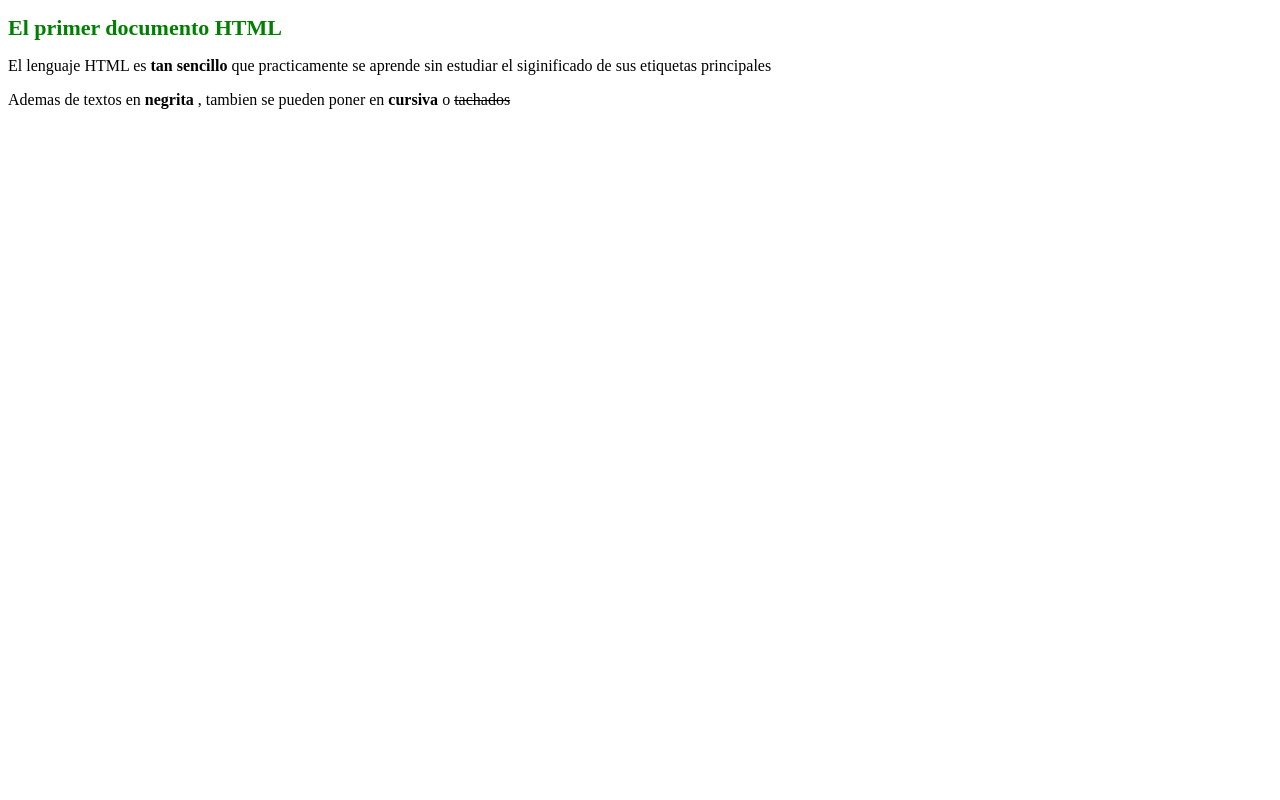
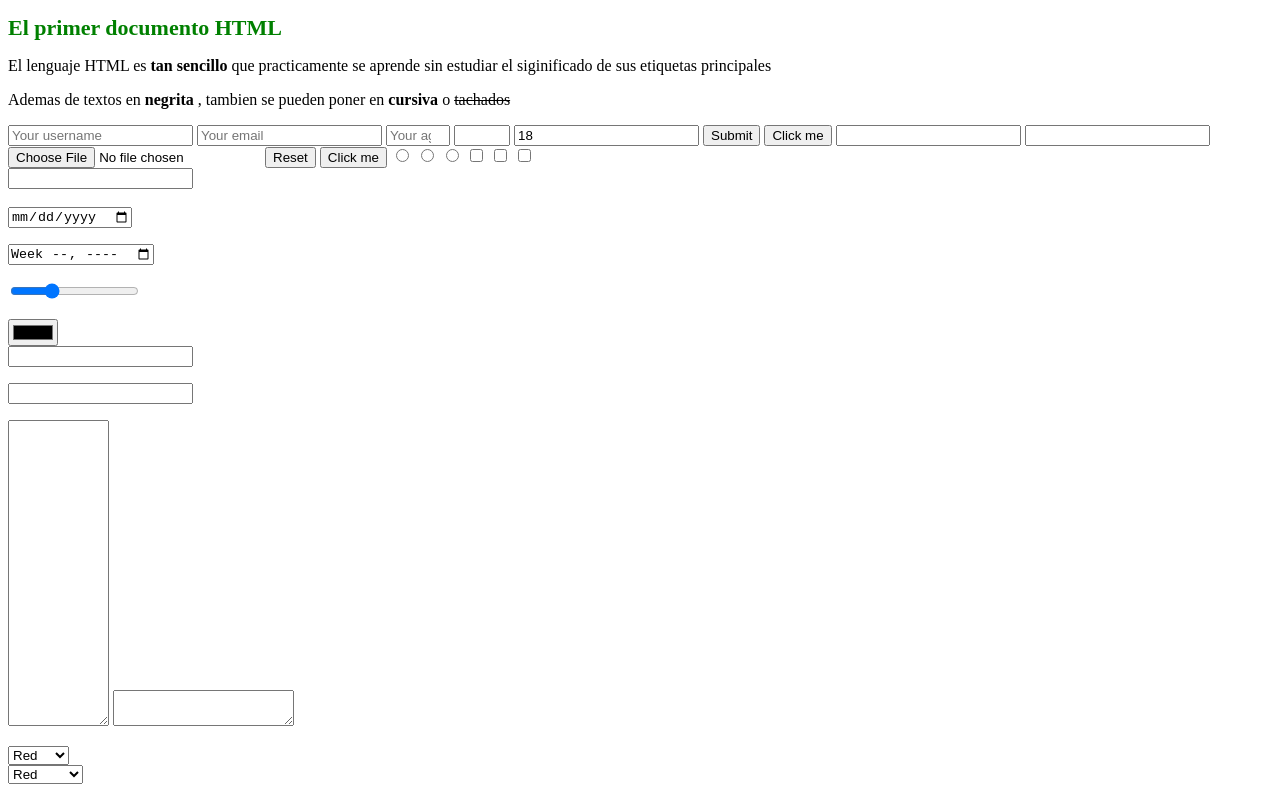
Before and after one commit to Mary-mig/Proyecto-Eant, a plain HTML site: page ejercicios HTML.html in a window 1280 px wide. Drawn offline with Linux system fonts and the light colour scheme.

Commit message:
Imagenes locales + Estilos unicos con ID

```diff
--- /dev/null
+++ b/css/style.css
@@ -0,0 +1,57 @@
+/* Estilos Generales*/
+/*
+Anatomia de una regla CSS
+	selector {
+		propiedad:valor;
+		propiedad:valor;
+		propiedad:valor;
+	}
+*/
+body{
+	font-family: "Helvetica","Verdana","Open sans","sans-serif";
+	font-size:18px;
+	color: #524b4be0;
+	width: 75%;
+	margin-left: auto;
+	margin-right: auto;
+	background-color: #faf3b2;
+}
+h1 {
+	font-family: "Tahoma";
+	color:brown;
+	font-size: 22px;
+	text-transform: uppercase;
+	text-align: center;
+}
+span {
+	color:red;
+	font-style: italic;
+}
+a {
+	text-decoration:none;
+	color: #FFFFFF;
+	background-color: #524b4be0;
+	padding-left: 10px;
+	padding-right: 10px;
+}
+a:hover {
+	color: #524b4be0;
+	background-color: #FFFFFF;
+}
+p{
+	text-align: justify;
+	line-height: 1.5;
+}
+img{
+	margin-left: auto;
+	display: block;
+}
+#foto-polaroid{
+	margin:15px auto 15px auto;
+	width:150px;
+	border-top:solid 15px #FFFFFF;
+	border-left:solid 15px #FFFFFF;
+	border-right:solid 15px #FFFFFF;
+	border-bottom:solid 50px #FFFFFF;
+
+	}
--- a/ejercicios HTML.html
+++ b/ejercicios HTML.html
@@ -27,5 +27,76 @@
 	</p>
     <p>	Ademas de textos en <strong> negrita </strong>, tambien se pueden poner en <strong style="text-decoration: italic;"> cursiva </strong> o  <s>tachados</s>
     </p>
-  </body>
+    <form action="/new-contact" method="POST">
+		    	<input type="text" name="username" placeholder="Your username">
+		    	<input type="email" name="email" placeholder="Your email">
+		    	<input type="number" name="age" placeholder="Your age" min="18" max="110">
+		    	<input type="number" name="a-number" min="10" max="50" step="5">
+		    	<input type="number" name="age" placeholder="Your age" value="18">
+		    	<input type="submit">
+		    	<input type="submit" value="Click me">
+		    	<input type="text" name="username" required>
+		    	<input type="text" name="username" pattern="[a-zA-Z]{8}">
+		    	<input type="hidden" name="some-hidden-field" value="some-value">
+		    	<input type="file" name="secret-documents">
+		    	<input type="reset">
+		    	<input type="button" value="Click me">
+		    	<input type="radio" name="color" value="yellow">
+				<input type="radio" name="color" value="red">
+				<input type="radio" name="color" value="blue">
+				<input type="checkbox" name="color" value="yellow">
+				<input type="checkbox" name="color" value="red">
+				<input type="checkbox" name="color" value="blue">
+				<br>
+				<input type="url" name="website">
+			<br>
+			<br>
+				<input type="date" name="birthday">
+			<p>
+			</p>
+				<input type="week" name="choose-week">
+			<p>
+				<input type="range" name="age" min="0" max="100" value="30">
+			</p>
+				<input type="color" name="car-color">
+				</form>
+			<form>
+				<input type="tel" pattern="[0-9]{3}-[0-9]{8}" name="telephone-number">
+				<p>
+					<input type="tel" name="telephone-number">
+				</p>
+				<p>
+					<textarea rows="20" cols="10"></textarea>
+					<textarea name="article"></textarea>
+				</p>
+				<p>
+					<select name="color">
+						<option value="red">Red</option>
+						<option value="yellow">Yellow</option>
+					</select>
+					<br>
+					<select name="color">
+						<optgroup label="Primary">
+						<option value="red">Red</option>
+						<option value="yellow">Yellow</option>
+						<option value="blue">Blue</option>
+						</optgroup>
+						<optgroup label="Others">
+						<option value="green">Green</option>
+						<option value="pink">Pink</option>
+						</optgroup>
+				</p>
+			</form>
+			<table>
+						<tr>
+						<th>Column 1</th>
+						<th>Column 2</th>
+						<th>Column 3</th>
+						</tr>
+						<tr></tr>
+						<tr></tr>
+			</table>
+
+
+      </body>
 </html>
```
Also changed, not shown: index.html (+12 -19 lines), img/linus-torvalds.jpg (added), img/logo-git.png (added).
